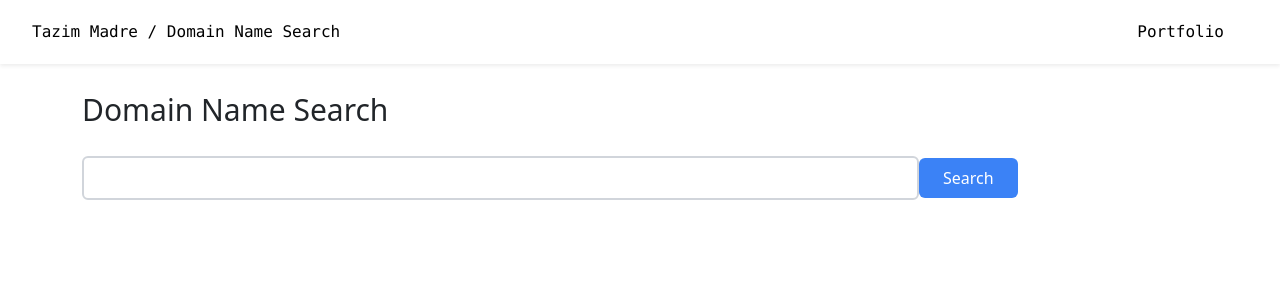
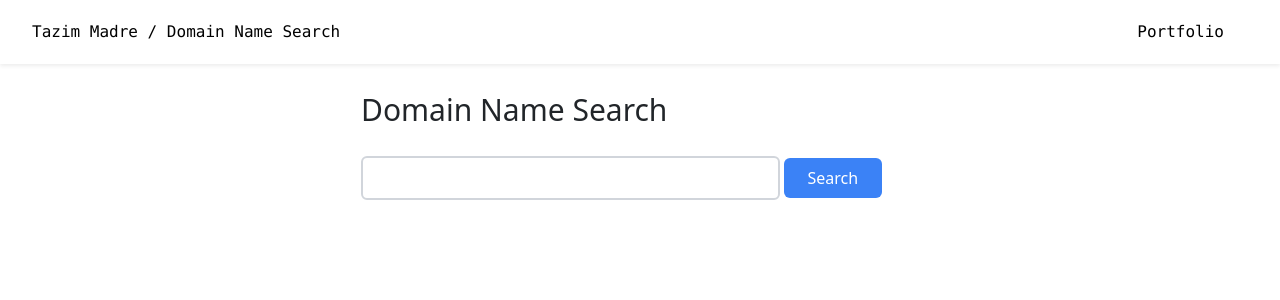
Before and after one commit to tazimmadre/Portfolio, a React (Create React App) app: page /domain-name-search in a window 1280 px wide. Shown: the top 300 px of the page. Built offline with nearby package versions, Linux system fonts and the light colour scheme.

Commit message:
Refactor domain name search and update UI

```diff
--- a/src/pages/DomainNameSearch.js
+++ b/src/pages/DomainNameSearch.js
@@ -12,16 +12,16 @@ const DomainNameSearch = () => {
   const [domainNames, setDomainNames] = useState([]);
   const [loading, setLoading] = useState(false);
 
-  const fetchDomainNames = async () => {
-    // fetch domain names use axxios
+  const fetchDomainNames = async (e) => {
+    e.preventDefault();
     try {
       setLoading(true);
-      const response = await axios.get(`https://api.domainsdb.info/v1/domains/search?domain=${query}&zone=com`);
-      console.log(response);
-      setDomainNames(response.data.domains);
+      // const response = await axios.get(`https://api.domainsdb.info/v1/domains/search?domain=${query}&zone=com`);
+      const response = await axios.get(`https://www.bigrock.in/domain-search.php?domain_names[]=${query}&action=too-without-spin`);
+      setDomainNames(Object.keys(response?.data?.data));
+      console.log(Object.keys(response?.data?.data));
       setLoading(false);
     } catch (error) {
-      console.error(error);
       setLoading(false);
     } finally {
       setLoading(false);
@@ -41,21 +41,26 @@ const DomainNameSearch = () => {
           <Link to="/" className="p-4">Portfolio</Link>
         </div>
       </nav>
-        <div className="container mx-auto">
-
+      <div className="container flex justify-center">
+        <form className="w-1/2" onSubmit={fetchDomainNames}>
           <h1 className="text-3xl my-7">Domain Name Search</h1>
           <input type="text" value={query} onChange={(e) => setQuery(e.target.value)} className="border-2 border-gray-300 rounded p-2 w-3/4" />
-      <button onClick={fetchDomainNames} className="bg-blue-500 text-white px-4 py-2 rounded hover:bg-blue-600">Search</button>
+          <button type='submit' onClick={fetchDomainNames} className="ml-1 bg-blue-500 text-white px-4 py-2 rounded hover:bg-blue-600">Search</button>
+        </form>
+      </div>
+      <div className='container flex justify-center'>
         {loading ?
-      <div className="text-center my-4">
+          <div className="text-center my-4 w-1/2">
             <div className="loader">Loading...</div>
           </div>
           :
+          <div className='w-1/2 mt-2'>
           <ul>
             {domainNames.map((domainName) => (
               <li key={domainName} className="my-2">{domainName}</li>
             ))}
           </ul>
+          </div>
         }
         </div>
     </div>
```
Lines whose indentation alone changed are shown as unchanged.
